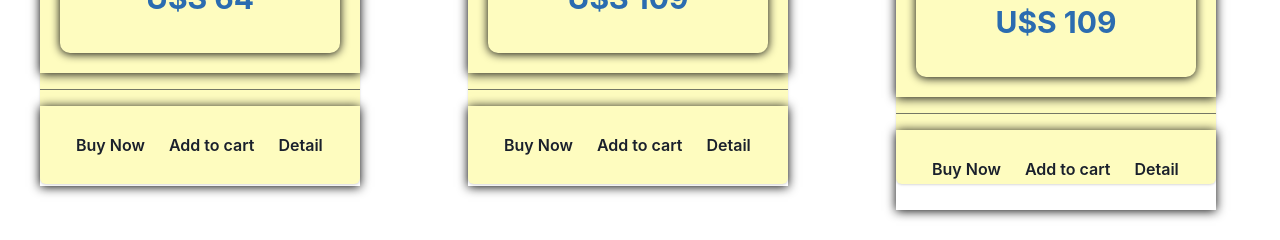
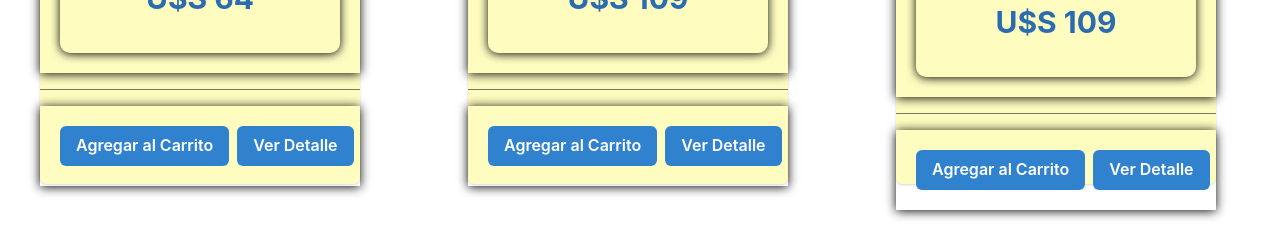
Before and after one commit to Martinl06/Ecommerce-con-React, a React (Vite) app: page /category/electronics in a window 1280 px wide. Shown: the part 780-1020 px from the top of the page. Built offline with nearby package versions, Linux system fonts and the light colour scheme.

Commit message:
PreEntrega2 Matin Lujan

```diff
--- a/src/components/Item/index.jsx
+++ b/src/components/Item/index.jsx
@@ -29,16 +29,13 @@ const Item = ({product}) => {
   <Divider />
   <CardFooter  className="cardGrid">
   <div className="divButton">
-    <ButtonGroup spacing={-2}>
-    <Button variant='ghost' colorScheme='black'>
-        Buy Now
+    <ButtonGroup spacing={2}>
+      <Button variant='solid' colorScheme='blue'>
+        Agregar al Carrito
       </Button>
-      <Button variant='ghost' colorScheme='black'>
-        Add to cart
-      </Button>
-      <NavLink to = {`product/.id}`}>
-      <Button variant='ghost' colorScheme='black'>
-        Detail
+      <NavLink to = {`/product/${product.id}`}>
+      <Button variant='solid' colorScheme='blue'>
+        Ver Detalle
       </Button>
       </NavLink>
     </ButtonGroup>
@@ -52,4 +49,4 @@ const Item = ({product}) => {
   )
 }
 
-export default Item
+export default Item
--- a/src/components/ItemDetail/index.jsx
+++ b/src/components/ItemDetail/index.jsx
@@ -7,22 +7,23 @@ const ItemDetail = ({listProduct}) => {
 
   return (
     <Card
+  bgGradient='linear(to-r, gray.500, blue.100)'
   direction={{ base: 'column', sm: 'row' }}
   overflow='hidden'
   variant='outline'
 >
   <Image
     objectFit='cover'
-    maxW={{ base: '100%', sm: '200px' }}
+    maxW={{ base: '100%', sm: '400px' }}
     src={image}
     alt='Caffe Latte'
   />
 
   <Stack>
     <CardBody>
-      <Heading size='md'>{title}</Heading>
+      <Heading size= "2xl"  >{title}</Heading>
 
-      <Text py='2'>
+      <Text py='20' fontFamily = 'Helvetica' fontWeight='semibold'>
        {description}
       </Text>
     </CardBody>
```
